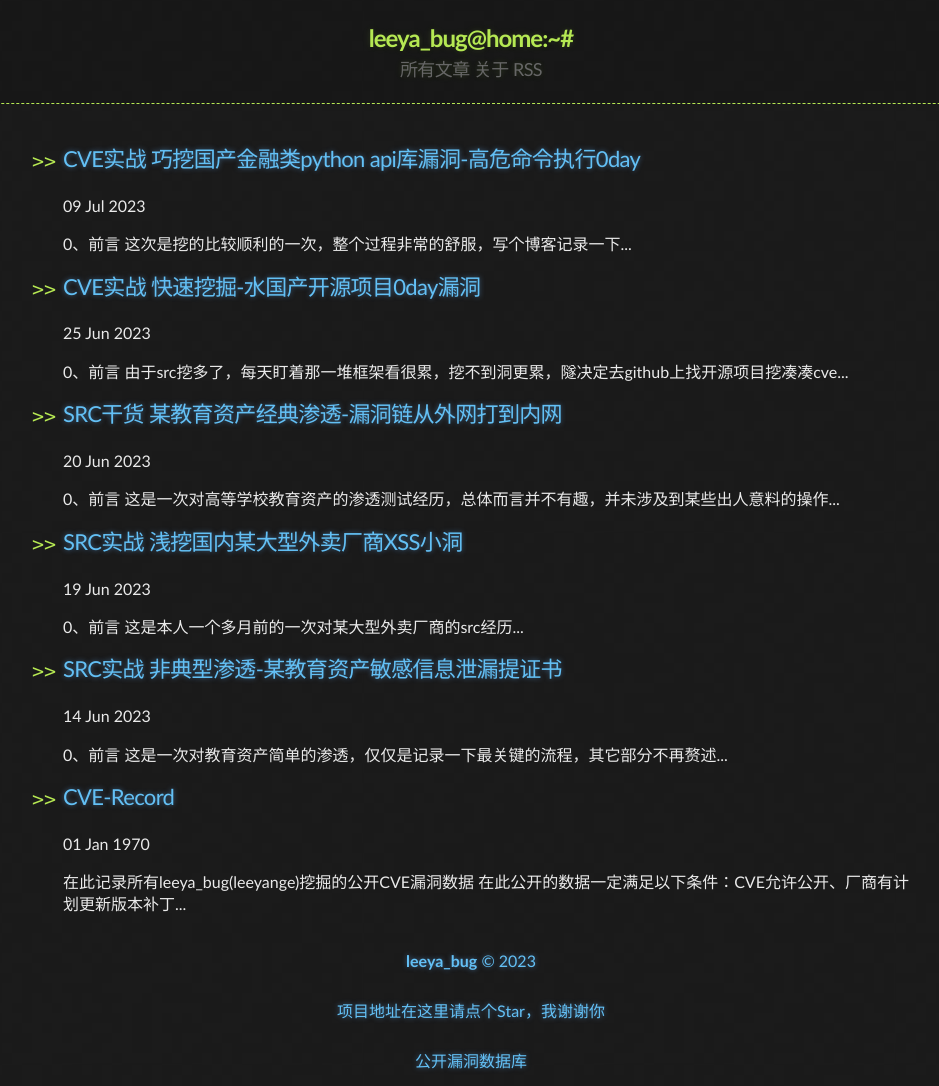
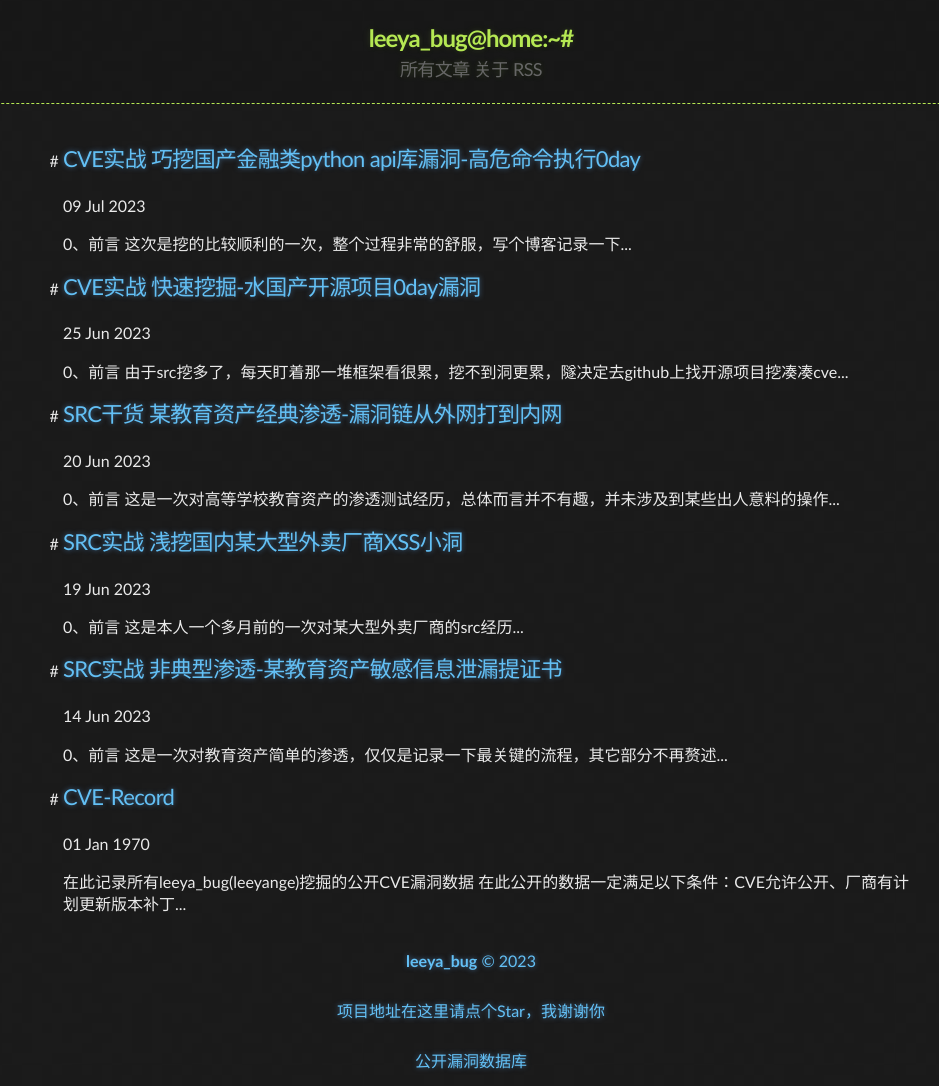
Before and after one commit to Leeyangee/leeyangee.github.io, a Jekyll site: the page built from index.html, in a window 1280 px wide. Shown: the whole page, without its empty margins (169-1108 px from the left). Built offline with Jekyll 4.4.1, drawn with Linux system fonts in a browser that asks for light colours; the list of posts is cut into pages by our own code.

Commit message:
Update base.scss

```diff
--- a/_sass/base.scss
+++ b/_sass/base.scss
@@ -142,7 +142,8 @@ dt {
 }
 
 ul li {
-  list-style-image:url('../assets/bullet.png');
+   list-style-type: '# '
+  //list-style-image:url('../assets/bullet.png');
 }
 
 blockquote {
```
